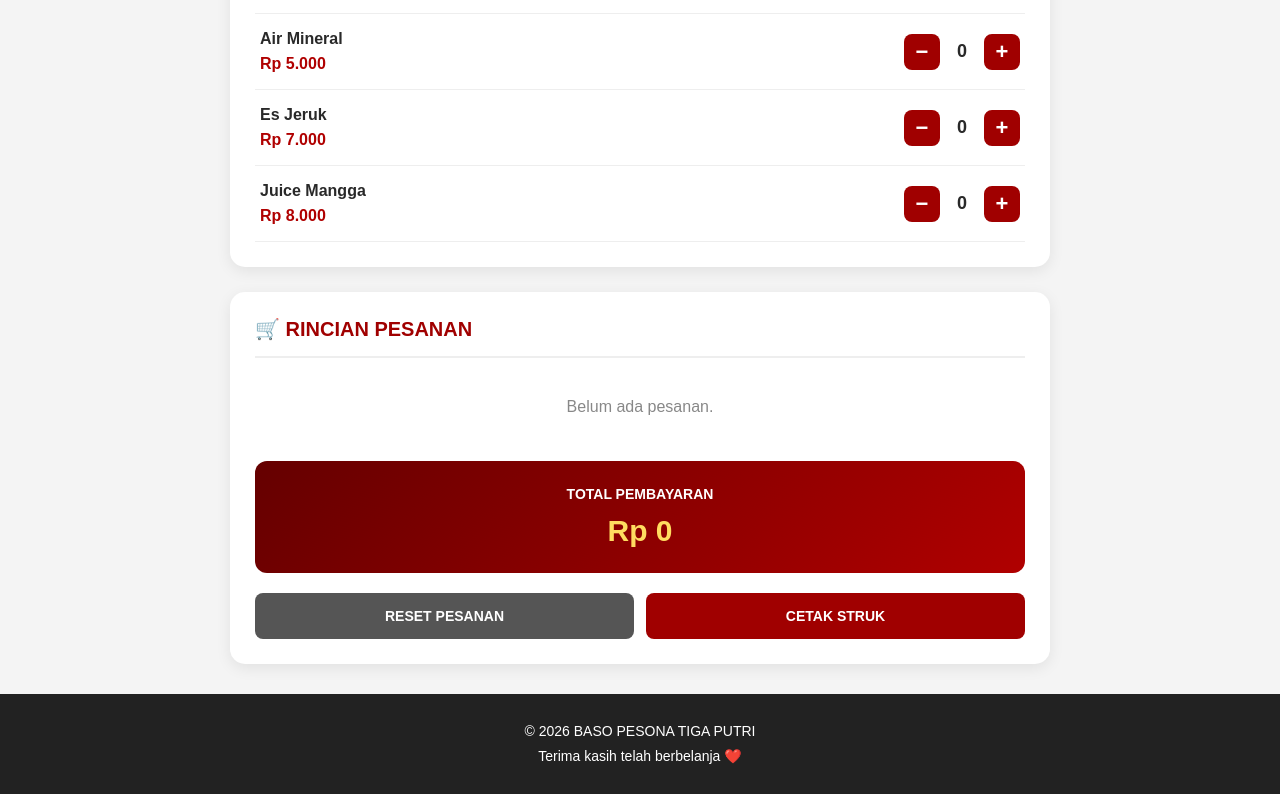
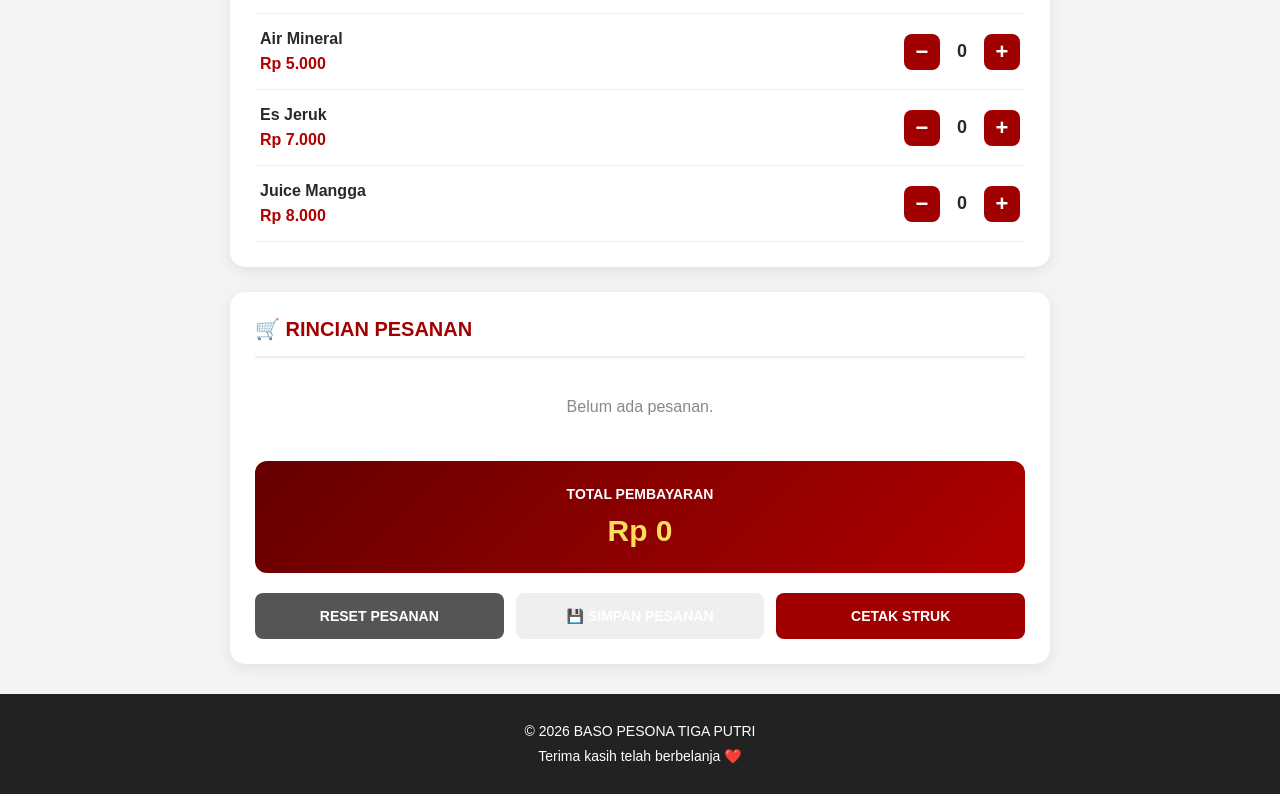
Before and after one commit to suryapermady/pesonatigaputri, a plain HTML site: page index.html in a window 1280 px wide. Shown: the part 1381-2175 px from the top of the page. Drawn offline with Linux system fonts and the light colour scheme.

Commit message:
Update index.html

```diff
--- a/index.html
+++ b/index.html
@@ -125,6 +125,11 @@
                 </button>
 
                 <button
+                   onclick="simpanPesanan()"
+                    class="btn-simpan">
+                    💾 SIMPAN PESANAN
+
+                <button
                     onclick="cetakStruk()"
                     class="btn-cetak">
                     CETAK STRUK
```
